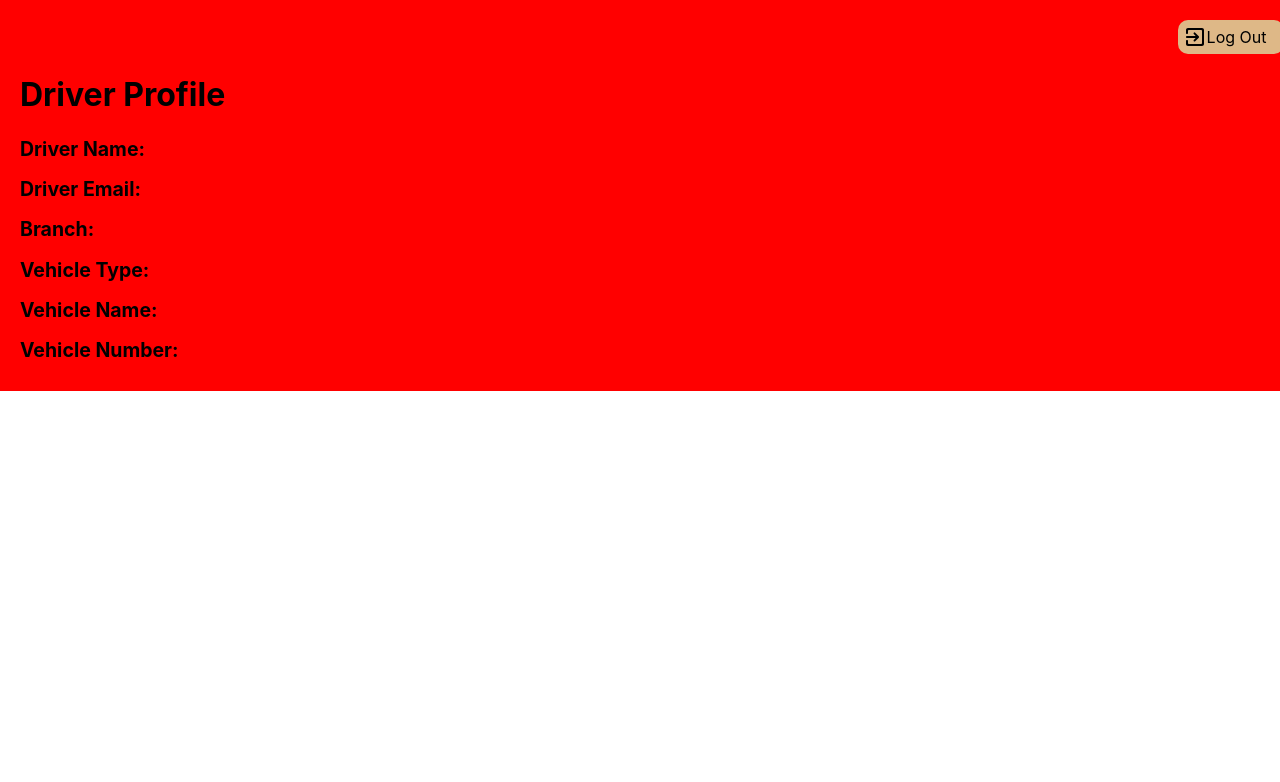
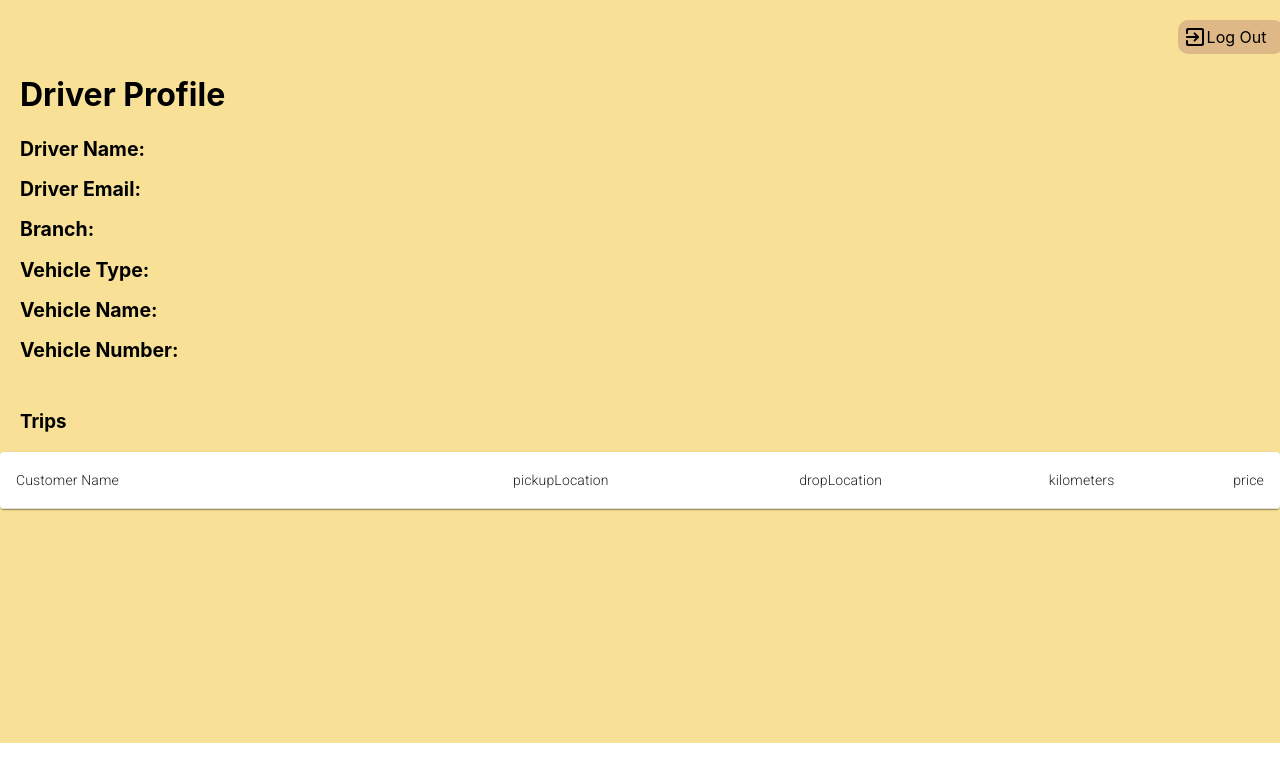
Before and after one commit to dvimukthi/cab-service-system, a React (Create React App) app: page /driver in a window 1280 px wide. Shown: the top 782 px of the page. Built offline with nearby package versions, Linux system fonts and the light colour scheme; a web font is replaced by a local one.

Commit message:
DriverTable

```diff
--- a/src/Components/Driver/DriverBody.js
+++ b/src/Components/Driver/DriverBody.js
@@ -1,10 +1,12 @@
 import React from "react";
 import DriverDetails from "./DriverDetails";
+import DriverTable from "./DriverTable";
 
 function DriverBody() {
   return (
     <div>
       <DriverDetails />
+      <DriverTable />
     </div>
   );
 }
--- a/src/Components/Driver/DriverDetails.css
+++ b/src/Components/Driver/DriverDetails.css
@@ -1,7 +1,7 @@
 .DriverProfile__Container {
     display: flex;
     flex-direction: column;
-    background: red;
+    background: rgb(248, 225, 150);
 }
 
 .DriverProfile__Container h1 {
--- /dev/null
+++ b/src/Components/Driver/DriverTable.css
@@ -0,0 +1,10 @@
+.DriverTable__Container {
+    display: flex;
+    flex-direction: column;
+    background: rgb(248, 225, 150);
+    height: 22rem;
+}
+
+.DriverTable__Container h3 {
+    margin-left: 20px;
+}
--- /dev/null
+++ b/src/Components/Driver/DriverTable.js
@@ -0,0 +1,61 @@
+import React from "react";
+import "./DriverTable.css";
+import Table from "@mui/material/Table";
+import TableBody from "@mui/material/TableBody";
+import TableCell from "@mui/material/TableCell";
+import TableContainer from "@mui/material/TableContainer";
+import TableHead from "@mui/material/TableHead";
+import TableRow from "@mui/material/TableRow";
+import Paper from "@mui/material/Paper";
+
+function createData(name, pickupLocation, dropLocation, kilometers, price) {
+  return {
+    name,
+    pickupLocation,
+    dropLocation,
+    kilometers,
+    price,
+  };
+}
+
+const rows = [
+  //   createData("Roy Roy", colombo, wattala, 20),
+  //   createData("Roy Roy", gampaha, colombo, 30),
+];
+
+export default function BasicTable() {
+  return (
+    <div className="DriverTable__Container">
+      <h3>Trips</h3>
+      <TableContainer component={Paper}>
+        <Table sx={{ minWidth: 650 }} aria-label="simple table">
+          <TableHead>
+            <TableRow>
+              <TableCell>Customer Name</TableCell>
+              <TableCell align="right">pickupLocation</TableCell>
+              <TableCell align="right">dropLocation</TableCell>
+              <TableCell align="right">kilometers</TableCell>
+              <TableCell align="right">price</TableCell>
+            </TableRow>
+          </TableHead>
+          <TableBody>
+            {rows.map((row) => (
+              <TableRow
+                key={row.name}
+                sx={{ "&:last-child td, &:last-child th": { border: 0 } }}
+              >
+                <TableCell component="th" scope="row">
+                  {row.name}
+                </TableCell>
+                <TableCell align="right">{row.pickupLocation}</TableCell>
+                <TableCell align="right">{row.dropLocation}</TableCell>
+                <TableCell align="right">{row.kilometers}</TableCell>
+                <TableCell align="right">{row.price}</TableCell>
+              </TableRow>
+            ))}
+          </TableBody>
+        </Table>
+      </TableContainer>
+    </div>
+  );
+}
```
